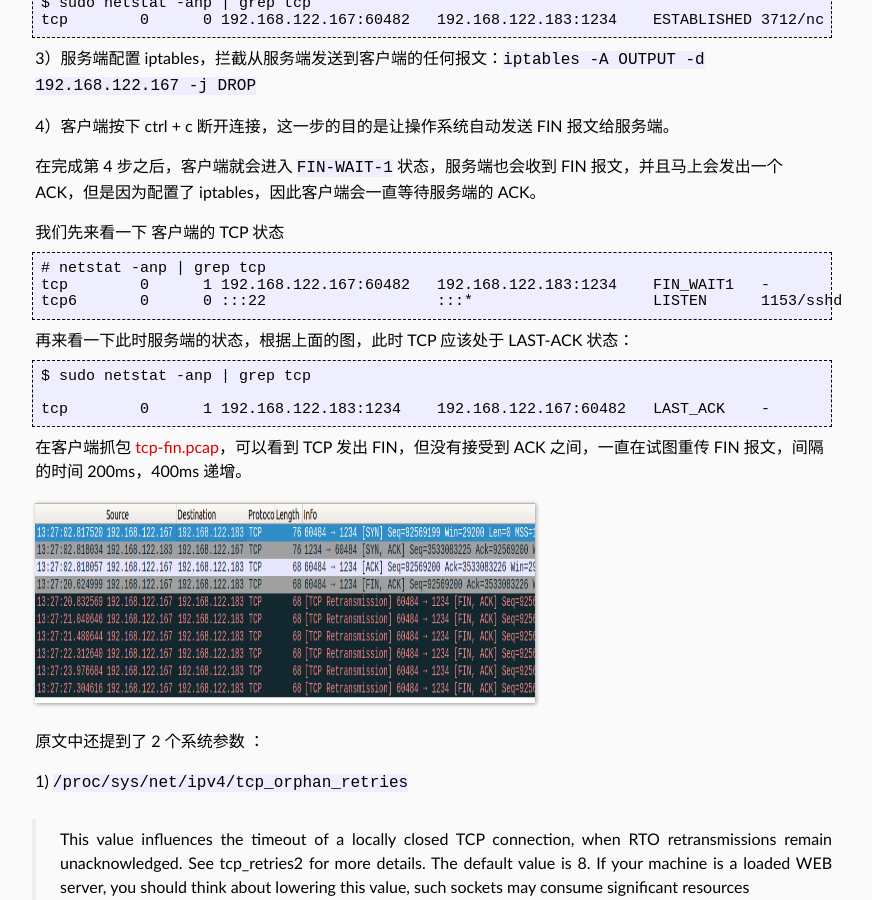
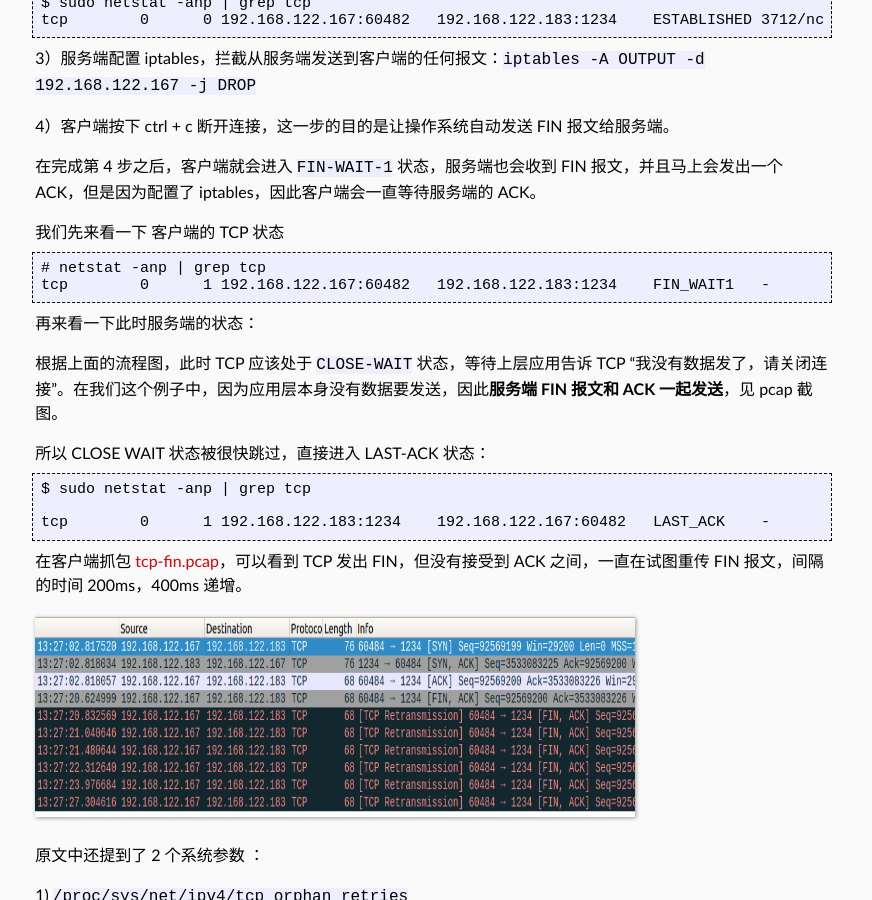
Before and after one commit to shaman7036/runzhen.github.io, a Jekyll site: the page built from _posts/2017-08-09-tcp-fin-wait.md, in a window 1280 px wide and 900 px high, scrolled down 786 px. Shown: the whole window, without its empty margins (208-1080 px from the left). Built offline with Jekyll 4.4.1, drawn with Linux system fonts in a browser that asks for light colours; some web fonts are replaced; comment, search, counter and statistics services are not loaded.

Commit message:
tcp-fin-wait

````diff
--- a/_posts/2017-08-09-tcp-fin-wait.md
+++ b/_posts/2017-08-09-tcp-fin-wait.md
@@ -36,10 +36,13 @@ tcp        0      0 192.168.122.167:60482   192.168.122.183:1234    ESTABLISHED
 ```
 # netstat -anp | grep tcp
 tcp        0      1 192.168.122.167:60482   192.168.122.183:1234    FIN_WAIT1   -
-tcp6       0      0 :::22                   :::*                    LISTEN      1153/sshd
 ```
 
-再来看一下此时服务端的状态，根据上面的图，此时 TCP 应该处于 LAST-ACK 状态：
+再来看一下此时服务端的状态：
+
+根据上面的流程图，此时 TCP 应该处于 `CLOSE-WAIT` 状态，等待上层应用告诉 TCP "我没有数据发了，请关闭连接"。在我们这个例子中，因为应用层本身没有数据要发送，因此**服务端 FIN 报文和 ACK 一起发送**，见 pcap 截图。
+
+所以 CLOSE WAIT 状态被很快跳过，直接进入 LAST-ACK 状态：
 ```
 $ sudo netstat -anp | grep tcp
 
@@ -48,7 +51,7 @@ tcp        0      1 192.168.122.183:1234    192.168.122.167:60482   LAST_ACK
 
 在客户端抓包 [tcp-fin.pcap](/image/2017/tcp-fin.pcap)，可以看到 TCP 发出 FIN，但没有接受到 ACK 之间，一直在试图重传 FIN 报文，间隔的时间 200ms，400ms 递增。
 
-![](/image/2017/tcpclose2.png){:height="200" width="500"}
+![](/image/2017/tcpclose2.png){:height="200" width="600"}
 
 
 原文中还提到了 2 个系统参数 ：
````
